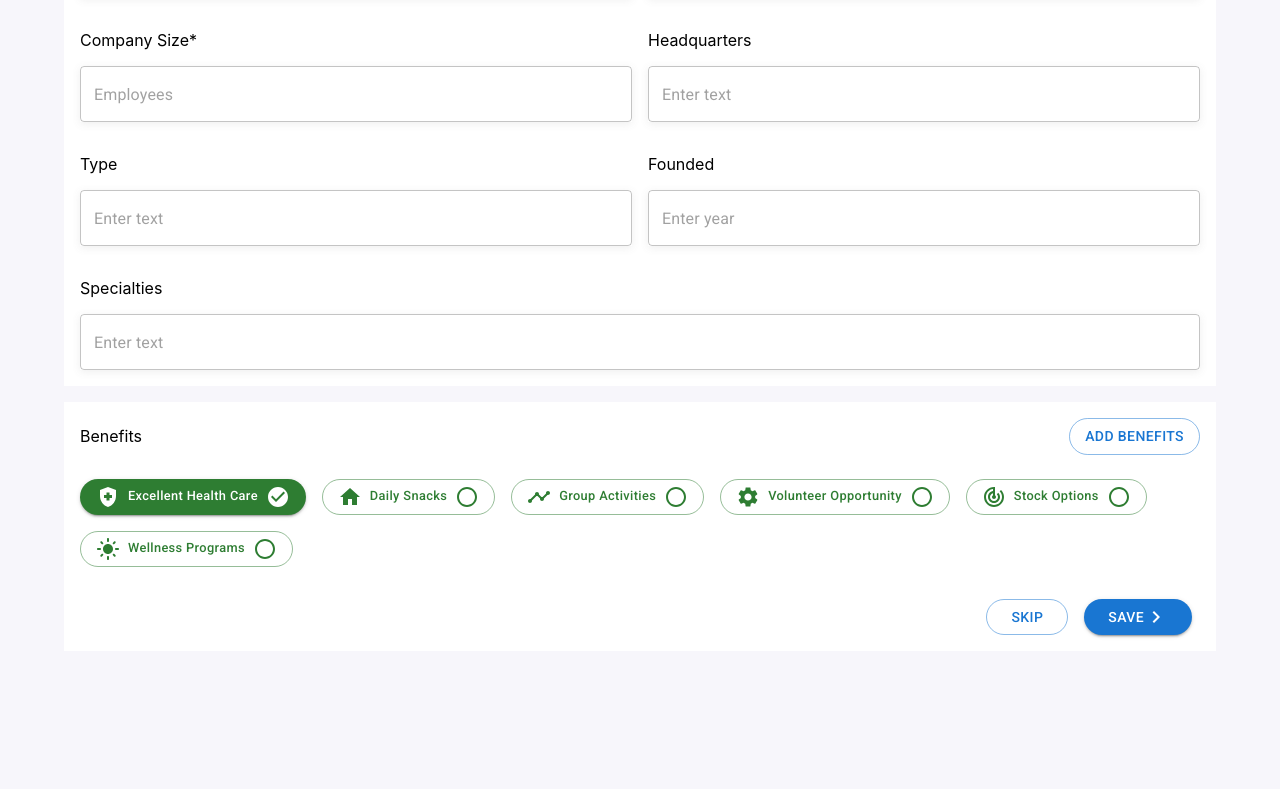
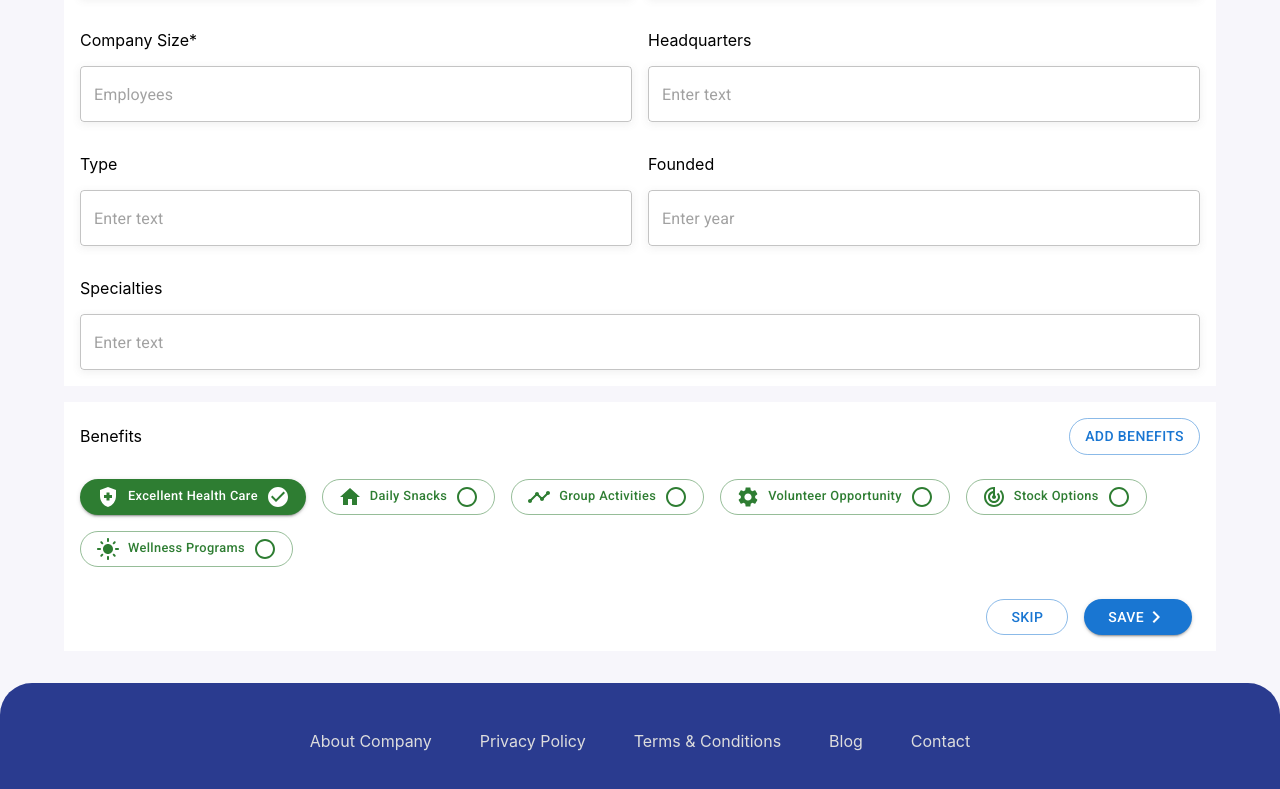
Before and after one commit to apelmahmudDev/rapid, a React (Create React App) app: page / in a window 1280 px wide. Shown: the part 375-1164 px from the top of the page. Before the commit the page ends 1042 px from the top, so only its background shows below. Built offline with nearby package versions, Linux system fonts and the light colour scheme.

Commit message:
Added footer

```diff
--- a/src/App.js
+++ b/src/App.js
@@ -1,5 +1,6 @@
 import React from "react";
 import AddBenefits from "./components/AddBenefits/AddBenefits";
+import Footer from "./components/Footer/Footer";
 import Navbar from "./components/Navbar/Navbar";
 import RapidForm from "./components/RapidForm/RapidForm";
 
@@ -9,6 +10,7 @@ const App = () => {
 			<Navbar />
 			<RapidForm />
 			<AddBenefits />
+			<Footer />
 		</div>
 	);
 };
--- /dev/null
+++ b/src/components/Footer/Footer.js
@@ -0,0 +1,48 @@
+import { Box } from "@mui/system";
+import React from "react";
+import { Link, Container } from "@mui/material";
+import { makeStyles } from "@mui/styles";
+
+const useStyles = makeStyles({
+	footerBg: {
+		marginTop: "2rem",
+		height: "2rem",
+		padding: "3rem",
+		backgroundColor: "#2A3B8F",
+		borderTopLeftRadius: "2rem",
+		borderTopRightRadius: "2rem",
+	},
+});
+
+const Footer = () => {
+	const classes = useStyles();
+
+	const footerLinks = [
+		{ id: 1, link: "about", name: "About Company" },
+		{ id: 2, link: "privacy", name: "Privacy Policy" },
+		{ id: 3, link: "terms", name: "Terms & Conditions" },
+		{ id: 4, link: "blog", name: "Blog" },
+		{ id: 5, link: "contact", name: "Contact" },
+	];
+
+	return (
+		<Box component="div" className={classes.footerBg}>
+			<Container
+				sx={{
+					display: "flex",
+					justifyContent: "center",
+					gap: 6,
+					flexWrap: "wrap",
+				}}
+			>
+				{footerLinks.map((link) => (
+					<Link key={link.id} href="#" color="#ddd" underline="none">
+						{link.name}
+					</Link>
+				))}
+			</Container>
+		</Box>
+	);
+};
+
+export default Footer;
```
